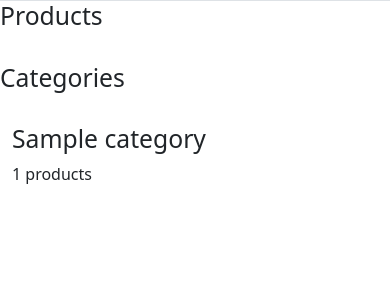
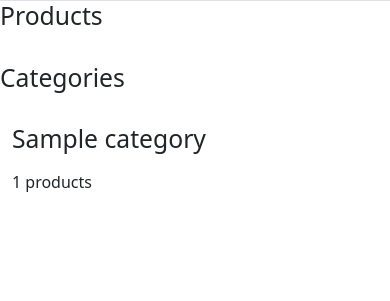
Before and after one commit to qdanq/e-commerce-django, a Django app: page / in a window 390 px wide. Shown: the part 25-326 px from the top of the page. Run offline with Django 5.2, Linux system fonts and the light colour scheme; tables that the repository leaves empty hold one stand-in row (values such as "Sample post").

Commit message:
Init base.html

```diff
--- a/eCommerce/core/templates/index.html
+++ b/eCommerce/core/templates/index.html
@@ -49,7 +49,7 @@
       {% for category in categories %}
           <div class="row container">
             <h2 class="col-md-3">{{ category.name }}</h2>
-            <p class="col-md-4">{{ category.product.count }} products</p>
+            <p class="col-md-4 my-2">{{ category.product.count }} products</p>
           </div>
       {% endfor %}
     </footer>
```
Also changed, not shown: eCommerce/core/templates/base.html (added).
